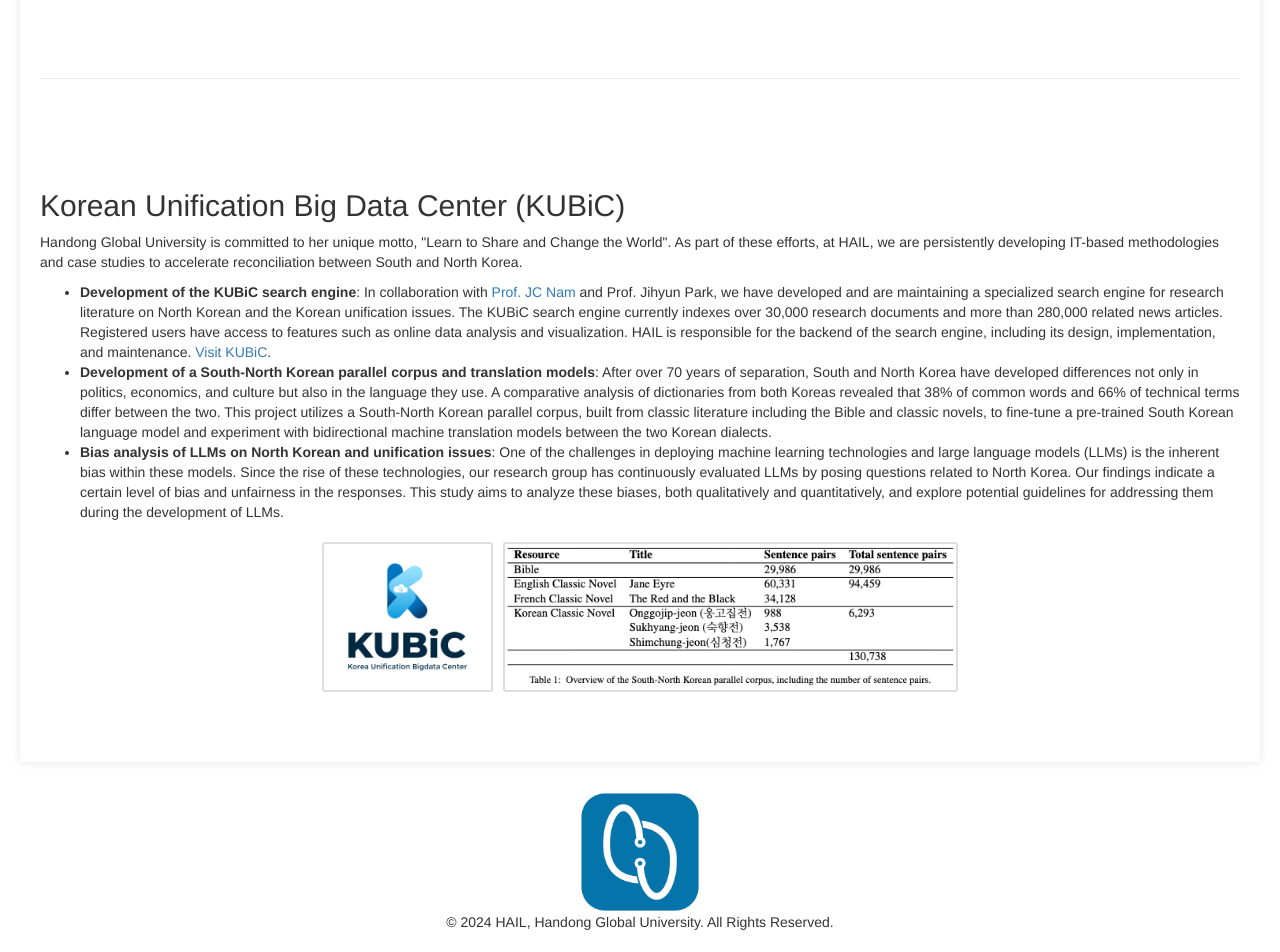
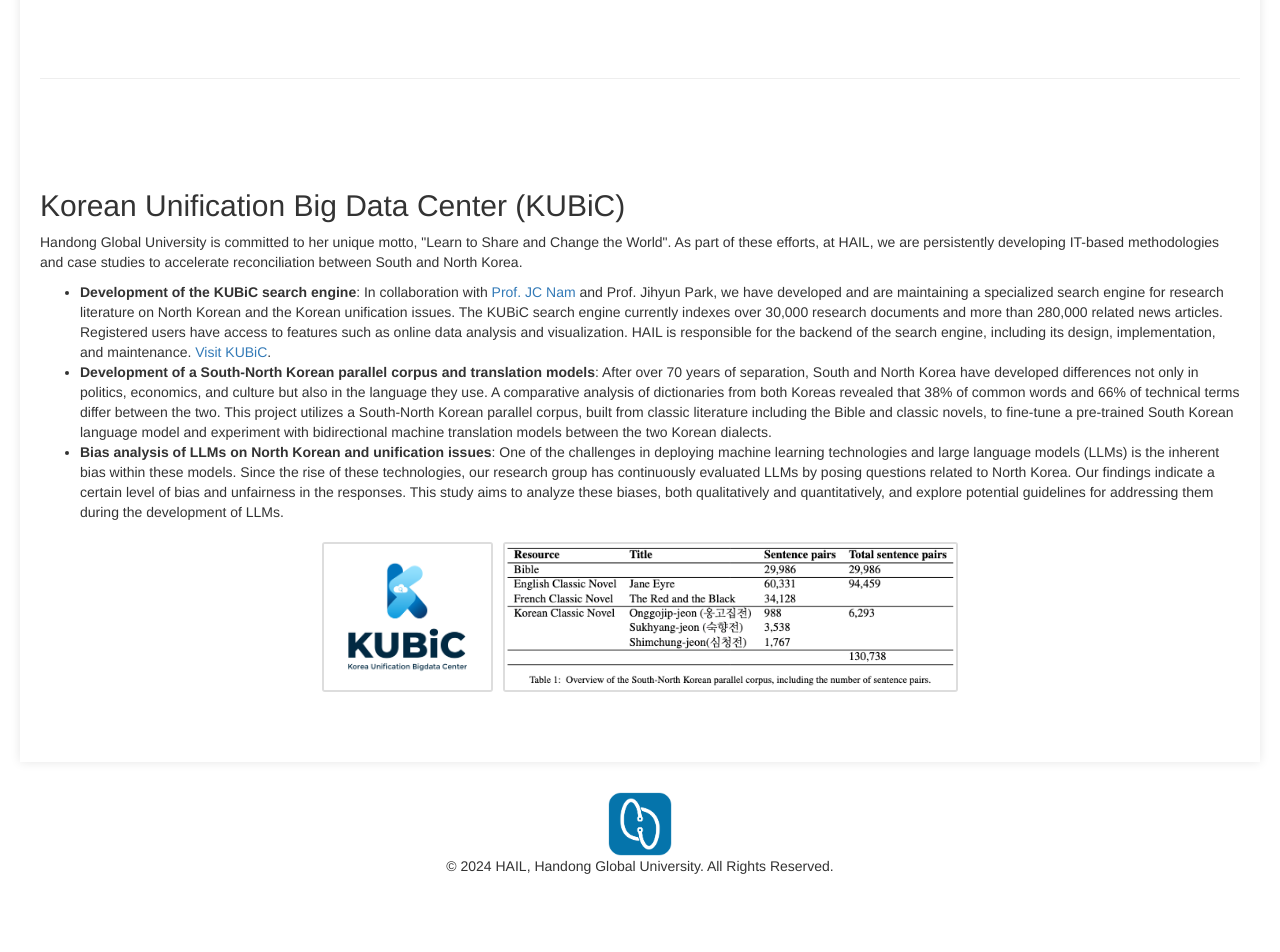
Before and after one commit to nth221/nth221.github.io, a Jekyll site: the page pages/projects.html, which Jekyll copies as it is, in a window 1280 px wide. Shown: the part 3577-4529 px from the top of the page. Built offline with Jekyll 4.4.1, drawn with Linux system fonts in a browser that asks for light colours; nearby versions of some CDN libraries; library files that are not in the unit come from our copies; after the commit the page ends 4473 px from its top, so only the background shows below that.

Commit message:
modified:   pages/projects.html

```diff
--- a/pages/projects.html
+++ b/pages/projects.html
@@ -406,7 +406,7 @@
 
     <footer class="footer text-center">
         <div class="container">
-        	<img src="../img/hail-logo-f.png" width="120" alt="HAIL Logo">
+        	<img src="../img/hail-logo-f.png" width="64" alt="HAIL Logo">
             <p>&copy; 2024 HAIL, Handong Global University. All Rights Reserved.</p>
         </div>
     </footer>
```
